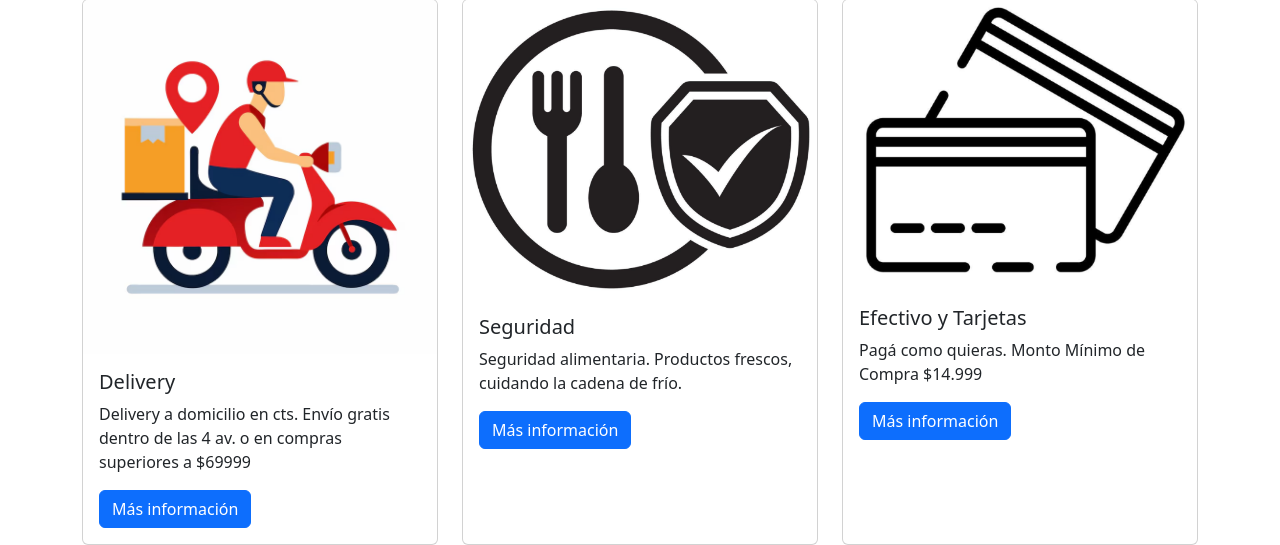
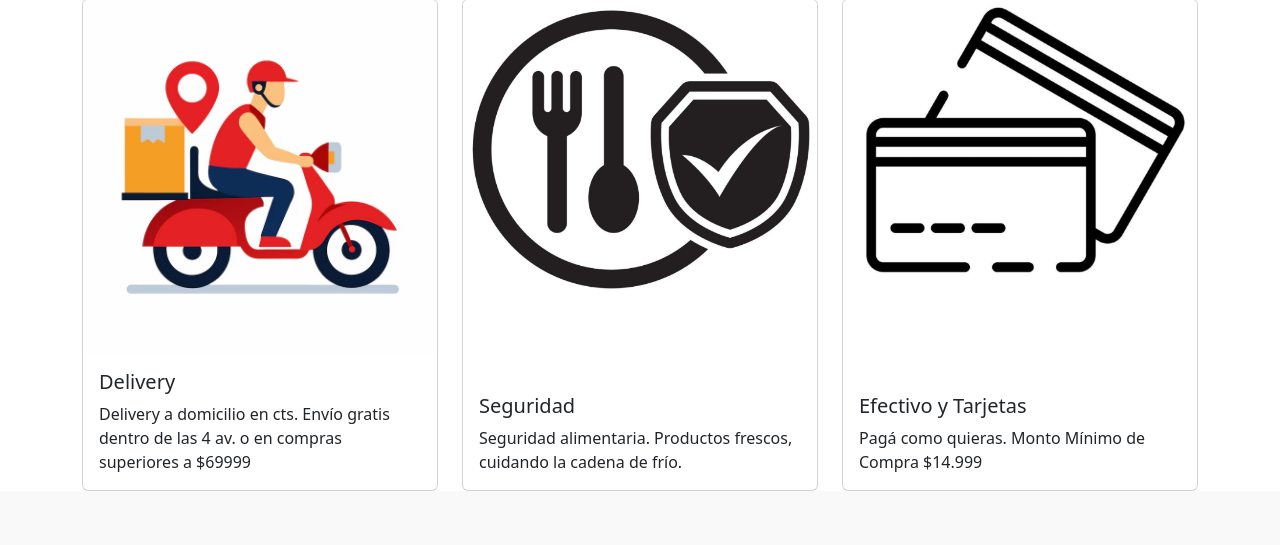
Before and after one commit to nestorgariglio/TP_Proyecto_E-Commerce, a CodeIgniter 4 app: the page made by app/Views/principal.php in a window 1280 px wide. Shown: the part 449-994 px from the top of the page. After the commit the page ends 940 px from the top, so only its background shows below. Run offline with PHP 8.4 and a stand-in for CodeIgniter, Linux system fonts and the light colour scheme; the template is opened without the code that fills it, so the values that code supplies are empty; some libraries are stand-ins or nearby versions.

Commit message:
Navigation links in header done & principal's card text align fixed

```diff
--- a/app/Views/about.php
+++ b/app/Views/about.php
@@ -1,5 +1,5 @@
  <!------------------------------------quienes somos---------------------------------->
- <section>
+ <section id="about">
       <div class="container py-4">
         <div class="row align-items-start g-4">
           <!-- Columna de textos -->
--- a/app/Views/commercialization.php
+++ b/app/Views/commercialization.php
@@ -1,5 +1,5 @@
 <!----------------------------------- Comercialización ------------------------------------>
-<section class="container py-5">
+<section id="commercialization" class="container py-5">
     <div class="row g-4">
         <!-- Columna izquierda -->
         <div class="col-12 col-lg-6">
--- a/app/Views/contact.php
+++ b/app/Views/contact.php
@@ -1,6 +1,6 @@
 <!------------------------------------Información de Contacto----------------------------------->
 
-<section class="container py-5">
+<section id="contact" class="container py-5">
     <h2 class="text-center mb-4" >Contáctenos</h2>
 
     <p class="text-danger fw-bold text-center fs-4" >¡Nos encanta escucharte!</p>
--- a/app/Views/principal.php
+++ b/app/Views/principal.php
@@ -16,7 +16,7 @@
 
     <!----------------------------------Principal----------------------------------->
 
-    <section>
+    <section id="principal">
       <div id="carouselExampleIndicators" class="carousel slide" data-bs-ride="carousel" data-bs-interval="3000" data-bs-pause="hover">
       <div id="carouselExampleIndicators" class="carousel slide">
         <div class="carousel-indicators">
@@ -52,30 +52,30 @@
                 <div class="col-12 col-md-4">
                     <div class="card h-100">
                         <img src="/TP_Proyecto_E-Commerce/public/assets/img/delibery.avif" class="card-img-top img-fluid" alt="Delivery">
-                        <div class="card-body">
+                        <div class="card-body d-flex flex-column">
                             <h5 class="card-title">Delivery</h5>
                             <p class="card-text">Delivery a domicilio en cts. Envío gratis dentro de las 4 av. o en compras superiores a $69999</p>
-                            <a href="#" class="btn btn-primary">Más información</a>
+                            <!-- <a href="#" class="btn btn-primary">Más información</a> -->
                         </div>
                     </div>
                 </div>
                 <div class="col-12 col-md-4">
                     <div class="card h-100">
                         <img src="/TP_Proyecto_E-Commerce/public/assets/img/seguridad.png" class="card-img-top img-fluid" alt="Seguridad">
-                        <div class="card-body">
+                        <div class="card-body d-flex flex-column justify-content-end">
                             <h5 class="card-title">Seguridad</h5>
                             <p class="card-text">Seguridad alimentaria. Productos frescos, cuidando la cadena de frío.</p>
-                            <a href="#" class="btn btn-primary">Más información</a>
+                            <!-- <a href="#" class="btn btn-primary">Más información</a> -->
                         </div>
                     </div>
                 </div>
                 <div class="col-12 col-md-4">
                     <div class="card h-100">
                         <img src="/TP_Proyecto_E-Commerce/public/assets/img/cartoe.png" class="card-img-top img-fluid" alt="Efectivo y Tarjetas">
-                        <div class="card-body">
+                        <div class="card-body d-flex flex-column justify-content-end">
                             <h5 class="card-title">Efectivo y Tarjetas</h5>
                             <p class="card-text">Pagá como quieras. Monto Mínimo de Compra $14.999</p>
-                            <a href="#" class="btn btn-primary">Más información</a>
+                            <!-- <a href="#" class="btn btn-primary">Más información</a> -->
                         </div>
                     </div>
                 </div>
--- a/app/Views/terms_and_use.php
+++ b/app/Views/terms_and_use.php
@@ -1,6 +1,6 @@
     <!------------------------------------Términos y Usos------------------------------------>
 
-<section class="container py-5" id="terminos-uso">
+<section class="container py-5" id="terms_and_use">
     <h2 class="text-center mb-4" >Términos y Condiciones de Uso</h2>
 
     <div class="text-start" style="max-width: 900px; margin: 0 auto; font-size: 1rem; line-height: 1.7;" >
```
Also changed, not shown: app/Views/layouts/header.php (+4 -4 lines).
